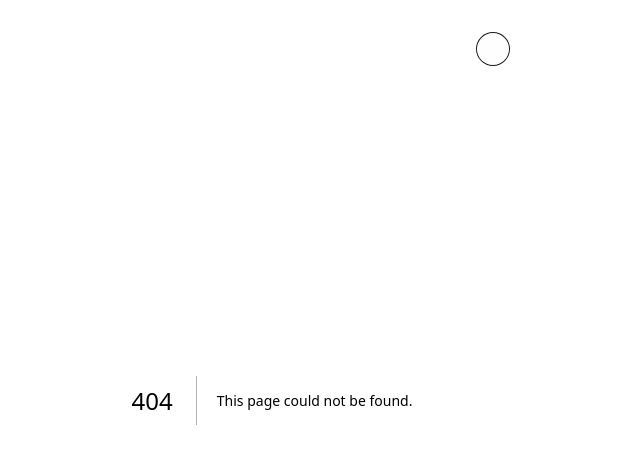
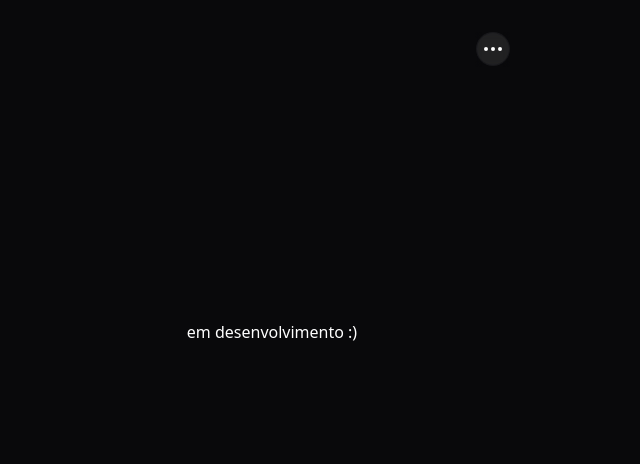
Before and after one commit to rodrigueslucas062/exp-una, a Next.js app: page /contribudores in a window 1280 px wide. Before the commit this address had no page. Shown: the top 464 px of the page, without its empty margins (368-1008 px from the left). Built offline with nearby package versions, Linux system fonts and the light colour scheme; what tailwindcss-animated would draw is missing.

Commit message:
🚧 Contributors page

```diff
--- a/src/components/navbar/Navbar.jsx
+++ b/src/components/navbar/Navbar.jsx
@@ -1,6 +1,6 @@
 import * as Dialog from "@radix-ui/react-dialog";
 import { motion } from "framer-motion";
-import { Home, ChevronRight, Ellipsis, Share2, X } from "lucide-react";
+import { Home, ChevronRight, Ellipsis, Share2, X, FlaskConical } from "lucide-react";
 import Image from "next/image";
 import { useEffect, useState } from "react";
 import Logo from '../../../public/images/Logo.jpeg';
@@ -109,6 +109,14 @@ export default function Navbar() {
                                             </div>
                                         </div>
                                     </div>
+                                    <div className="flex text-white font-semibold mt-auto pb-2 w-3/4 lg:w-3/5 mx-auto flex-col space-y-2 bottom-0">
+                                    <span className="text-sm">Esse site é nossa apresentação da ExpoUna</span>
+                                        <Link href={'/contribuidores'} className="flex justify-center">
+                                            <span className="text-sm">Texto</span>
+                                            <FlaskConical className="text-lime-500" />{" "}
+                                            <span className="text-sm">Texto</span>
+                                        </Link>
+                                    </div>
                                 </motion.div >
                             </Dialog.Content>
                         </Dialog.Overlay>
--- /dev/null
+++ b/src/pages/contribudores.js
@@ -0,0 +1,7 @@
+export default function Contrubuidores() {
+  return (
+    <div className="flex text-white justify-center pt-80">
+      <span> em desenvolvimento :)</span>
+    </div>
+  );
+}
```
